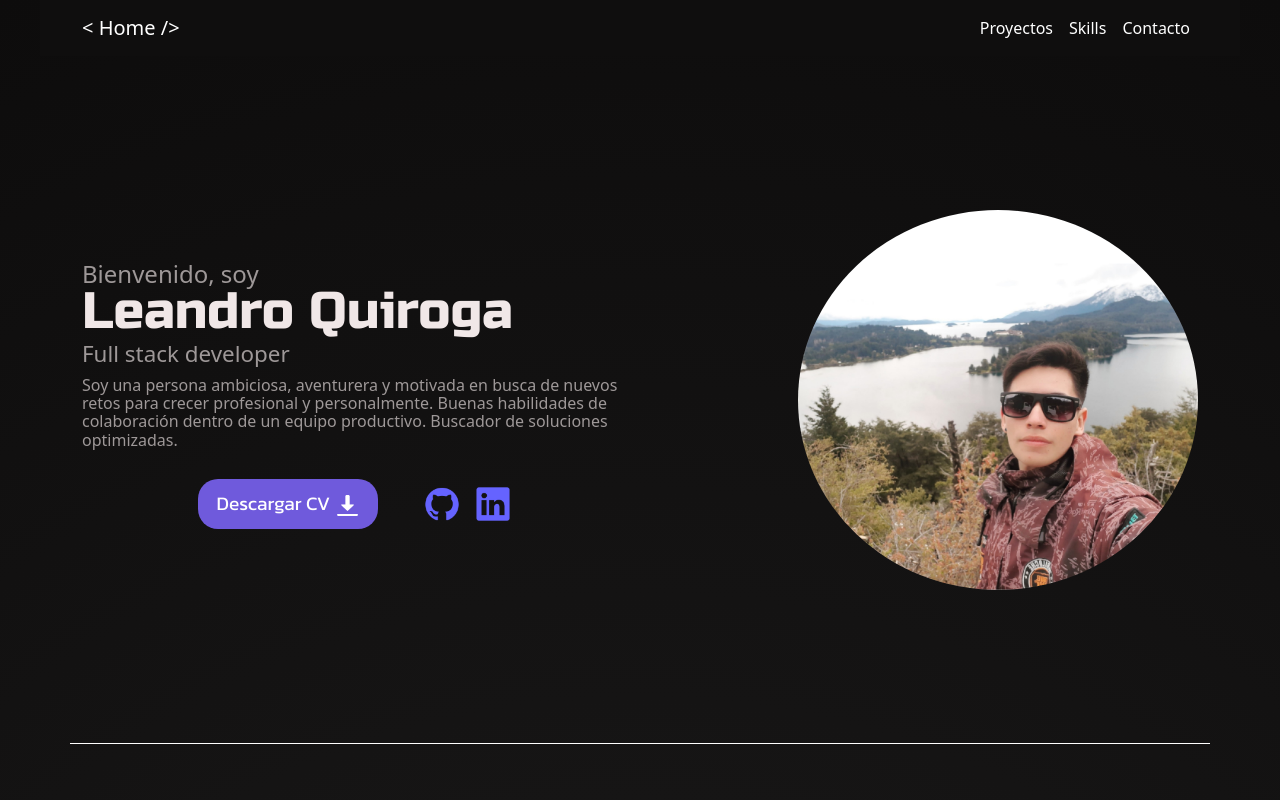
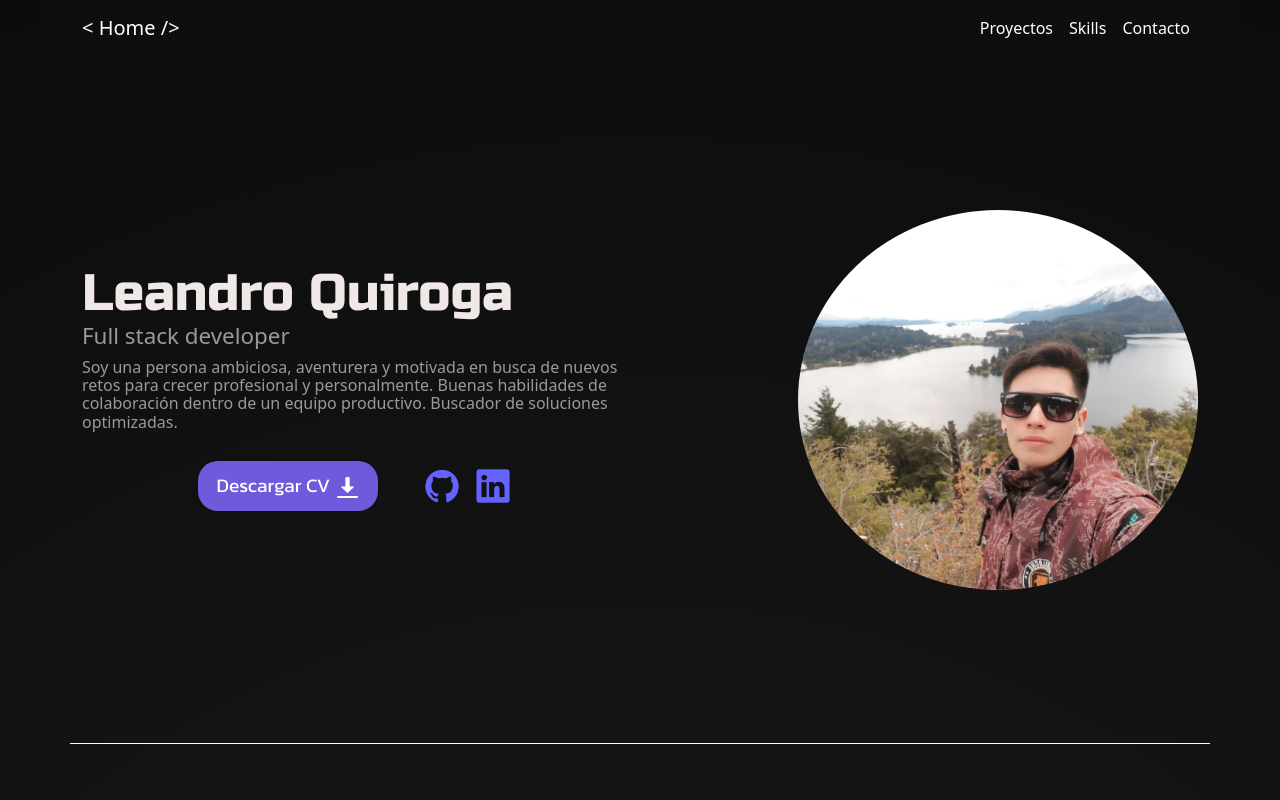
Before and after one commit to quirogaleandro/portfolio-lbenjaminq, a React (Create React App) app: page / in a window 1280 px wide. Shown: the top 800 px of the page. Built offline with nearby package versions, Linux system fonts and the light colour scheme.

Commit message:
Refactor(src/Presentation): Fixing styles

```diff
--- a/src/Components/Presentation.jsx
+++ b/src/Components/Presentation.jsx
@@ -9,7 +9,6 @@ const Presentation = () => {
   return (
     <Container className={style.container}>
       <div className={style.subcontainer}>
-        <span>Bienvenido, soy </span>
         <h1>Leandro Quiroga</h1>
         <h4>Full stack developer</h4>
         <p>
```
